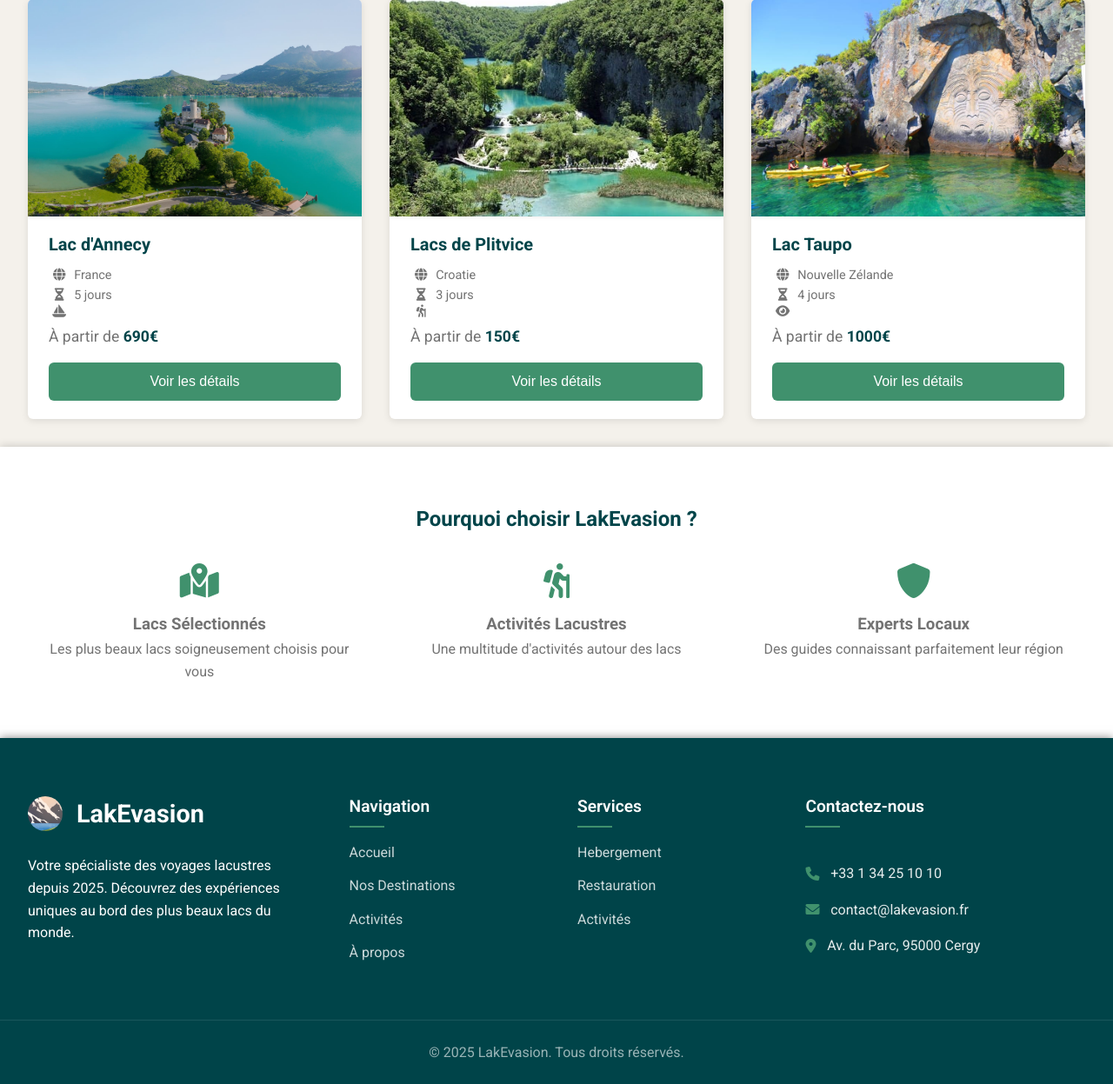
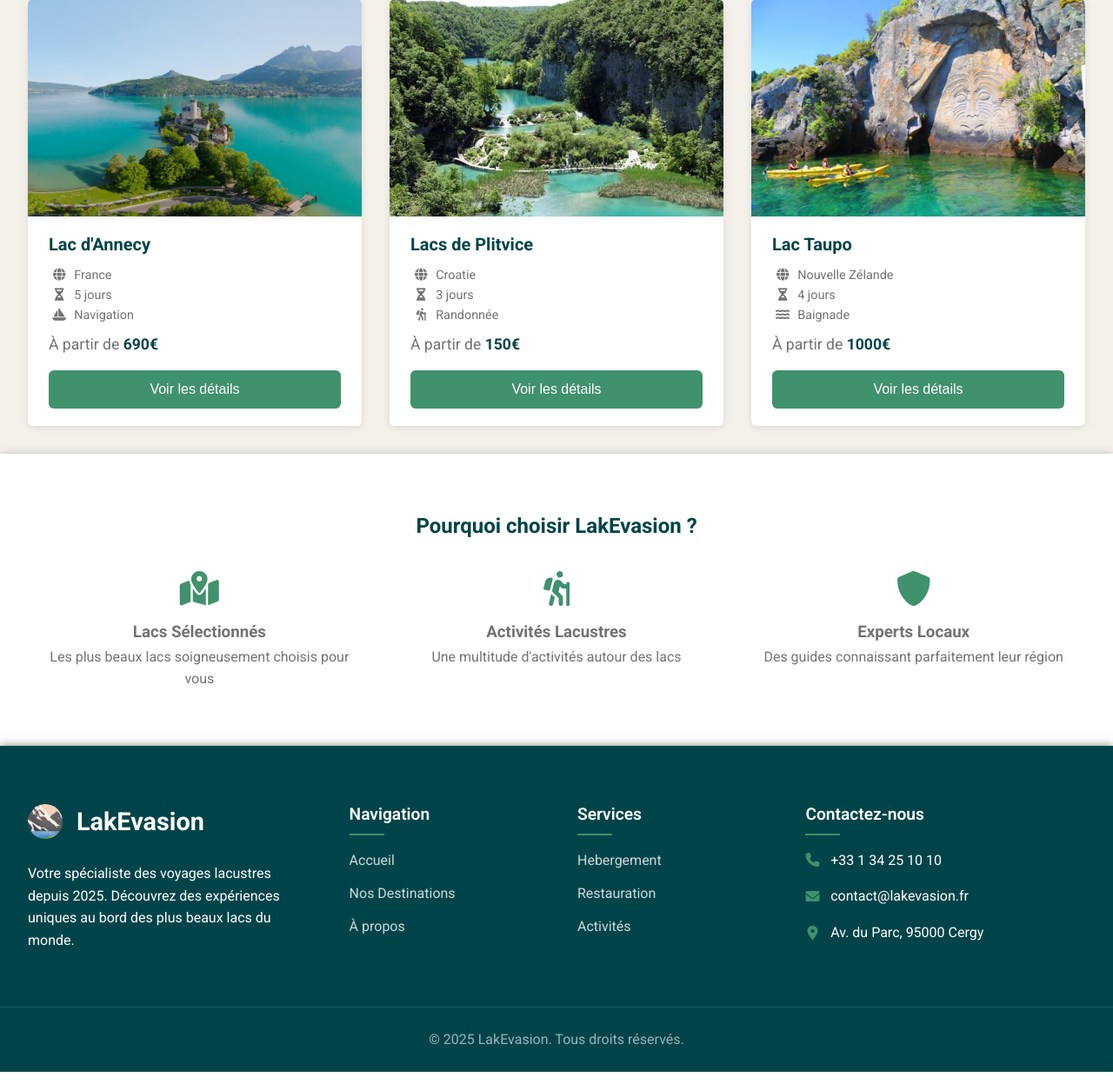
Before and after one commit to Ilannb/Projet_Click_journeY, a PHP site: page / in a window 1280 px wide. Shown: the part 736-1983 px from the top of the page at 87% size. Run offline with PHP 8.4, Linux system fonts and the light colour scheme.

Commit message:
chagements : relative -> absolute address link, cards, footer: contact section

```diff
--- a/index.html
+++ b/index.html
@@ -4,7 +4,7 @@
 <head>
   <!-- Meta Tags -->
   <meta charset="UTF-8">
-  <meta name="viewport" content="width:device-width, initial-scale=1.0">
+  <meta name="viewport" content="width=device-width, initial-scale=1.0">
   <meta name="author" content="MI5-I | Illya Liganov, Ilann Boudria, Rindra Rakotonirina">
   <meta name="description" content="Main page for travel agency">
   <meta name="keywords" content="">
@@ -19,14 +19,14 @@
   <link rel="stylesheet" href="https://cdnjs.cloudflare.com/ajax/libs/font-awesome/6.0.0/css/all.min.css">
 
   <!-- CSS -->
-  <link rel="stylesheet" href="styles/global.css">
-  <link rel="stylesheet" href="styles/components/header.css">
-  <link rel="stylesheet" href="styles/components/footer.css">
-  <link rel="stylesheet" href="styles/components/card.css">
-  <link rel="stylesheet" href="styles/pages/index.css">
+  <link rel="stylesheet" href="/styles/global.css">
+  <link rel="stylesheet" href="/styles/components/header.css">
+  <link rel="stylesheet" href="/styles/components/footer.css">
+  <link rel="stylesheet" href="/styles/components/card.css">
+  <link rel="stylesheet" href="/styles/pages/index.css">
 
   <!-- Tab Display -->
-  <link rel="icon" href="src/img/favicon.ico" type="image/x-icon">
+  <link rel="icon" href="/src/img/favicon.ico" type="image/x-icon">
   <title>LakEvasion - Accueil</title>
 </head>
 
@@ -42,8 +42,8 @@
         <p>Offre unique : Hôtel <span class="underlined">gratuit</span> pour les voyages en <span class="bolded">France</span> !</p>
       </div>
       <div class="links-box">
-        <a href="pages/login.html">Se connecter</a>
-        <a href="pages/register.html" class="signup-btn">S'inscrire</a>
+        <a href="/pages/login.html">Se connecter</a>
+        <a href="/pages/register.html" class="signup-btn">S'inscrire</a>
       </div>
     </nav>
   </header>
@@ -59,7 +59,7 @@
             <input type="text" placeholder="Quel lac souhaitez-vous découvrir ?">
             <i class="fa-solid fa-location-dot"></i>
           </div>
-          <a href="/" class="filter-btn">
+          <a href="/pages/destinations.html" class="filter-btn">
             <i class="fa-solid fa-sliders"></i>
           </a>
           <button class="search-btn">
@@ -85,17 +85,18 @@
               </div>
               <div class="duration-box">
                 <i class="fa-solid fa-hourglass-half"></i>
-                <p class="duration">5 jours</p>
+                <p class="duration"><span class="trip-duration">5</span> jours</p>
               </div>
               <div class="activity-box">
                 <i class="fa-solid fa-sailboat"></i>
-                <p class="duration"></p>
+                <p class="activity">Navigation</p>
               </div>
             </div>
-            <p class="price">À partir de <span class="euros bolded">690€</span></p>
+            <p class="price">À partir de <span class="euros bolded"><span id="trip-price">690</span>€</span></p>
             <button class="details-btn">Voir les détails</button>
           </div>
         </div>
+
         <div class="destination-card">
           <img class="destination-image" src="/src/img/plitvice.jpg" alt="destination-preview">
           <div class="destination-content">
@@ -107,17 +108,18 @@
               </div>
               <div class="duration-box">
                 <i class="fa-solid fa-hourglass-half"></i>
-                <p class="duration">3 jours</p>
+                <p class="duration"><span class="trip-duration">3</span> jours</p>
               </div>
               <div class="activity-box">
                 <i class="fa-solid fa-person-hiking"></i>
-                <p class="duration"></p>
+                <p class="activity">Randonnée</p>
               </div>
             </div>
-            <p class="price">À partir de <span class="euros bolded">150€</span></p>
+            <p class="price">À partir de <span class="euros bolded"><span id="trip-price">150</span>€</span></p>
             <button class="details-btn">Voir les détails</button>
           </div>
         </div>
+
         <div class="destination-card">
           <img class="destination-image" src="/src/img/taupo.jpg" alt="destination-preview">
           <div class="destination-content">
@@ -129,14 +131,14 @@
               </div>
               <div class="duration-box">
                 <i class="fa-solid fa-hourglass-half"></i>
-                <p class="duration"> 4 jours</p>
+                <p class="duration"><span class="trip-duration">4</span> jours</p>
               </div>
               <div class="activity-box">
-                <i class="fa-solid fa-eye"></i>
-                <p class="duration"></p>
+                <i class="fa-solid fa-water"></i>
+                <p class="activity">Baignade</p>
               </div>
             </div>
-            <p class="price">À partir de <span class="euros bolded">1000€</span></p>
+            <p class="price">À partir de <span class="euros bolded"><span id="trip-price">1000</span>€</span></p>
             <button class="details-btn">Voir les détails</button>
           </div>
         </div>
@@ -181,27 +183,26 @@
           <h4>Navigation</h4>
           <ul class="footer-links">
             <li><a href="/">Accueil</a></li>
-            <li><a href="/">Nos Destinations</a></li>
-            <li><a href="/">Activités</a></li>
-            <li><a href="pages/about.html">À propos</a></li>
+            <li><a href="/pages/destinations.html">Nos Destinations</a></li>
+            <li><a href="/pages/about.html">À propos</a></li>
           </ul>
         </div>
 
         <div class="footer-section">
           <h4>Services</h4>
           <ul class="footer-links">
-            <li><a href="/">Hebergement</a></li>
-            <li><a href="/">Restauration</a></li>
-            <li><a href="/">Activités</a></li>
+            <li><a href="/pages/housing.html">Hebergement</a></li>
+            <li><a href="/pages/restoration.html">Restauration</a></li>
+            <li><a href="/pages/activities.html">Activités</a></li>
           </ul>
         </div>
 
         <div class="footer-section contact-section">
           <h4>Contactez-nous</h4>
           <div class="contact-info">
-            <p><i class="fas fa-phone"></i> +33 1 34 25 10 10</p>
-            <p><i class="fas fa-envelope"></i> contact@lakevasion.fr</p>
-            <p><i class="fas fa-map-marker-alt"></i> Av. du Parc, 95000 Cergy</p>
+            <div><i class="fas fa-phone"></i><a href="tel:0134251010">+33 1 34 25 10 10</a></div>
+            <div><i class="fas fa-envelope"></i><a href="mailto:contact@lakevasion.fr">contact@lakevasion.fr</a></div>
+            <div><i class="fas fa-map-marker-alt"></i><address>Av. du Parc, 95000 Cergy</address></div>
           </div>
         </div>
       </div>
--- a/styles/components/footer.css
+++ b/styles/components/footer.css
@@ -92,19 +92,14 @@ footer {
 }
 
 /* Contact section  */
-.contact-section {
-  display: flex;
-  flex-direction: column;
-  gap: 1.5rem;
-}
-
 .contact-info {
   display: flex;
   flex-direction: column;
   gap: 1rem;
+  text-align: center;
 }
 
-.contact-info p {
+.contact-info div {
   display: flex;
   align-items: center;
   gap: 0.8rem;
@@ -113,6 +108,17 @@ footer {
 
 .contact-info i {
   color: var(--secondary-color);
+  width: 16px;
+}
+
+.contact-info a,
+.contact-info address {
+  text-decoration: none;
+  color: var(--light-text);
+}
+
+.contact-info address {
+  font-style: normal;
 }
 
 /* Bottom footer section */
```
